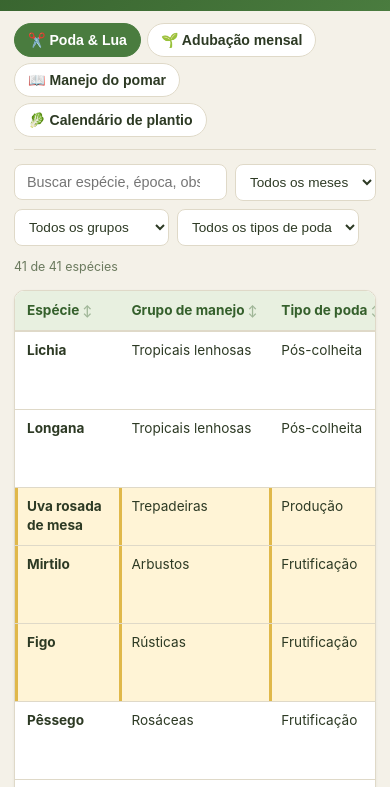
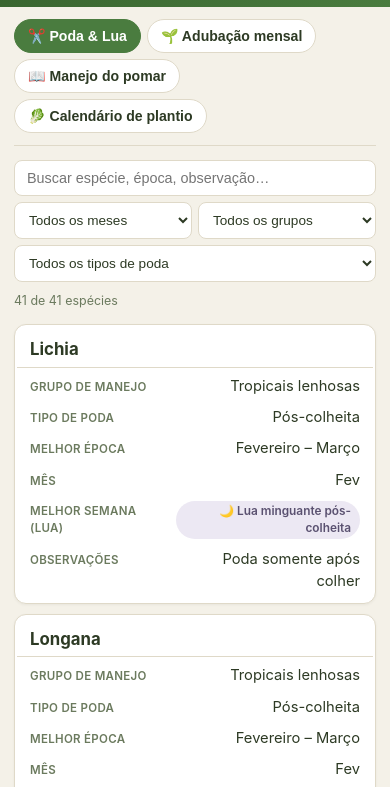
Before and after one commit to ktribas/pomar-e-horta, a plain HTML site: page index.html in a window 390 px wide. Shown: the part 96-883 px from the top of the page. Drawn offline with Linux system fonts and the light colour scheme.

Commit message:
Add files via upload

```diff
--- a/index.html
+++ b/index.html
@@ -57,7 +57,32 @@
   .moonkey .mk{background:var(--moon-soft);border-radius:10px;padding:11px 13px;font-size:.84rem;color:#3f3853}
   .moonkey .mk b{color:var(--moon)}
   .principles{columns:2;column-gap:18px;padding-left:18px}
-  @media(max-width:640px){.principles{columns:1}.count{width:100%;margin:4px 0 0}}
+  @media(max-width:640px){
+    header h1{font-size:1.2rem}
+    .principles{columns:1}
+    .count{width:100%;margin:4px 0 0}
+    .controls{gap:6px}
+    .controls input[type=search]{flex:1 1 100%}
+    .controls select{flex:1 1 46%;min-width:0}
+    .grid{grid-template-columns:1fr}
+    .tablewrap{max-height:none;overflow:visible;border:none;background:transparent;box-shadow:none}
+    table{font-size:.92rem}
+    thead{position:absolute;width:1px;height:1px;overflow:hidden;clip:rect(0 0 0 0);white-space:nowrap}
+    tbody tr{display:block;background:var(--card);border:1px solid var(--line);border-radius:12px;
+      margin-bottom:10px;padding:2px 2px 6px;box-shadow:0 1px 3px rgba(0,0,0,.05)}
+    tbody td{display:flex;justify-content:space-between;align-items:baseline;gap:14px;
+      border:none;padding:5px 13px;text-align:right}
+    tbody td::before{content:attr(data-label);font-weight:600;color:var(--muted);text-align:left;
+      flex:0 0 40%;font-size:.72rem;text-transform:uppercase;letter-spacing:.3px}
+    tbody td:first-child{display:block;text-align:left;font-size:1.05rem;padding:10px 13px 5px;
+      border-bottom:1px solid var(--line);margin-bottom:3px}
+    tbody td:first-child::before{content:none}
+    tbody td .pill{white-space:normal;text-align:right}
+    tbody tr:hover td{background:transparent}
+    .row-now td{background:transparent!important;box-shadow:none!important}
+    tbody tr.row-now{border:2px solid var(--now-bd);background:var(--now)}
+    tbody tr.row-now td:first-child{border-bottom-color:var(--now-bd)}
+  }
   .principles li{margin:0 0 7px;font-size:.84rem;break-inside:avoid}
   .sub{font-size:.76rem;color:var(--muted);margin:18px 0 6px;font-weight:700;text-transform:uppercase;letter-spacing:.4px}
   .legend{font-size:.77rem;color:var(--muted);margin-top:10px}
@@ -191,9 +216,9 @@ function renderPoda(){
   });
   rows.sort((a,b)=>podaSort.k==="mes"?(a.mes-b.mes)*podaSort.dir:String(a[podaSort.k]).localeCompare(String(b[podaSort.k]),"pt")*podaSort.dir);
   $("#podaTable tbody").innerHTML=rows.map(r=>`<tr class="${r.mes===NOW_MONTH?'row-now':''}">
-    <td><b>${esc(r.especie)}</b></td><td>${esc(r.grupo)}</td><td>${esc(r.tipo)}</td>
-    <td>${esc(r.epoca)}</td><td>${MESES[r.mes]||""}</td>
-    <td><span class="pill moonpill">🌙 ${esc(r.lua)}</span></td><td>${esc(r.obs)}</td></tr>`).join("")
+    <td data-label="Espécie"><b>${esc(r.especie)}</b></td><td data-label="Grupo de manejo">${esc(r.grupo)}</td><td data-label="Tipo de poda">${esc(r.tipo)}</td>
+    <td data-label="Melhor época">${esc(r.epoca)}</td><td data-label="Mês">${MESES[r.mes]||""}</td>
+    <td data-label="Melhor semana (Lua)"><span class="pill moonpill">🌙 ${esc(r.lua)}</span></td><td data-label="Observações">${esc(r.obs)}</td></tr>`).join("")
     ||`<tr><td colspan="7" style="text-align:center;color:var(--muted);padding:24px">Nenhum resultado.</td></tr>`;
   $("#podaCount").textContent=rows.length+" de "+PODA.length+" espécies";
 }
@@ -209,8 +234,8 @@ function renderPlant(){
     return true;
   });
   rows.sort((a,b)=>String(a[plantSort.k]).localeCompare(String(b[plantSort.k]),"pt")*plantSort.dir);
-  $("#plantTable tbody").innerHTML=rows.map(r=>`<tr><td><b>${esc(r.especie)}</b></td><td>${esc(CATLABEL[r.categoria]||r.categoria)}</td>
-    <td>${esc(r.epoca)}</td><td>${esc(r.estacao)}</td><td>${esc(r.sol)}</td></tr>`).join("")
+  $("#plantTable tbody").innerHTML=rows.map(r=>`<tr><td data-label="Espécie"><b>${esc(r.especie)}</b></td><td data-label="Categoria">${esc(CATLABEL[r.categoria]||r.categoria)}</td>
+    <td data-label="Melhor época de plantio">${esc(r.epoca)}</td><td data-label="Estação principal">${esc(r.estacao)}</td><td data-label="Exigência de sol">${esc(r.sol)}</td></tr>`).join("")
     ||`<tr><td colspan="5" style="text-align:center;color:var(--muted);padding:24px">Nenhum resultado.</td></tr>`;
   $("#plantCount").textContent=rows.length+" de "+PLANT.length+" espécies";
 }
```
